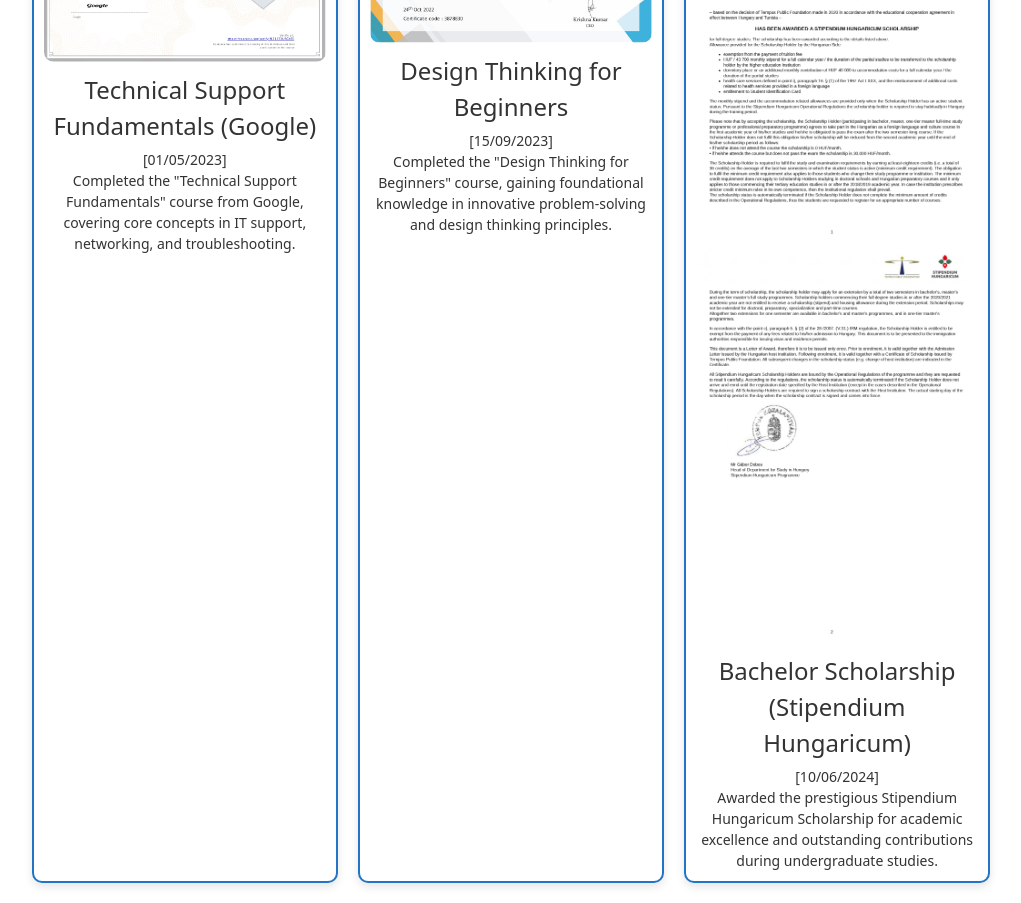
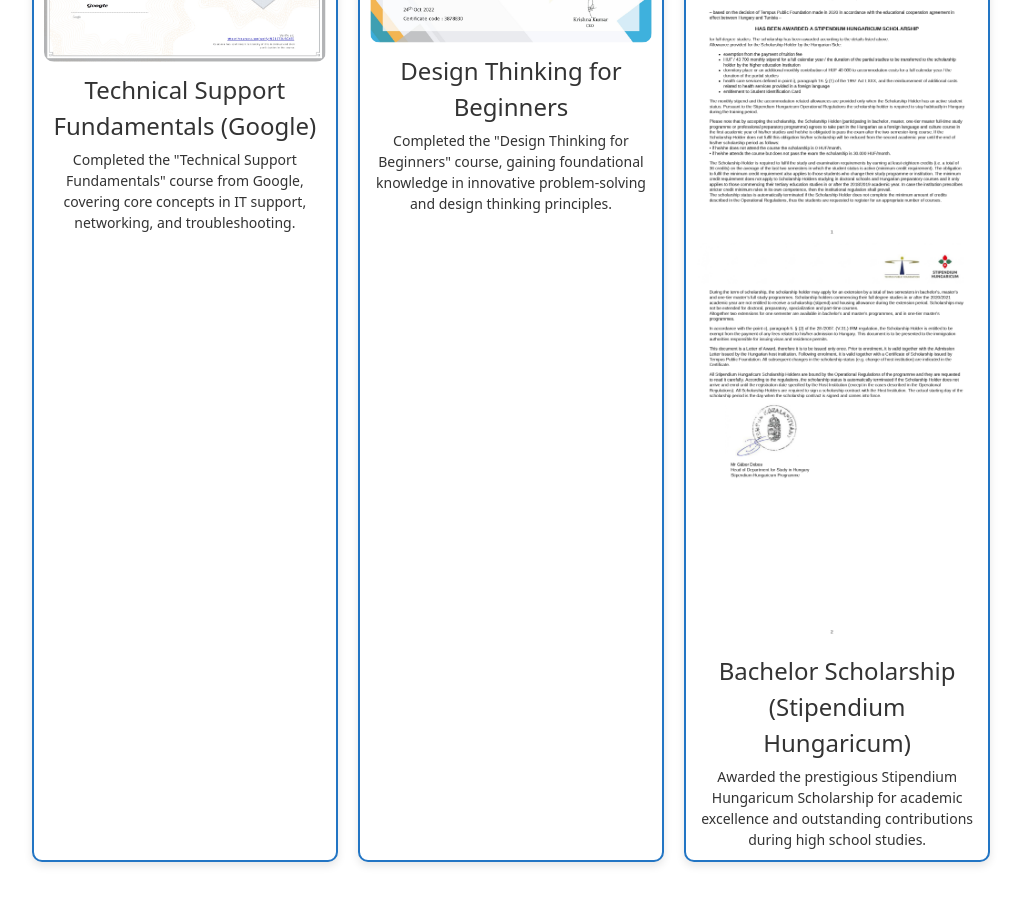
Before and after one commit to amirbdf/portfolioo, a Next.js app: page /CertificatesAndAwards in a window 1280 px wide. Shown: the part 320-1223 px from the top of the page, without its empty margins (129-1150 px from the left). After the commit the page ends 1202 px from the top, so only its background shows below. Built offline with nearby package versions, Linux system fonts and the light colour scheme.

Commit message:
Updated CSS and component structure for Certificates and Awards pageeeeeeeeeeeeeeeeeeeee

```diff
--- a/app/CertificatesAndAwards/page.tsx
+++ b/app/CertificatesAndAwards/page.tsx
@@ -17,7 +17,7 @@
             </>
         ),
         image: certImage1, // First certificate image
-        date: "[01/05/2023]", // Add a date field here
+
     },
     {
         id: 2,
@@ -28,18 +28,18 @@
             </>
         ),
         image: certImage2, // Second certificate image
-        date: "[15/09/2023]", // Add a date field here
+
     },
     {
         id: 3,
         title: "Bachelor Scholarship (Stipendium Hungaricum)",
         description: (
             <>
-                Awarded the prestigious Stipendium Hungaricum Scholarship for academic excellence and outstanding contributions during undergraduate studies.
+                Awarded the prestigious Stipendium Hungaricum Scholarship for academic excellence and outstanding contributions during high school studies.
             </>
         ),
         images: [awardImage1, awardImage2], // Array of award images
-        date: "[10/06/2024]", // Add a date field here
+
     },
 ];
 
```
